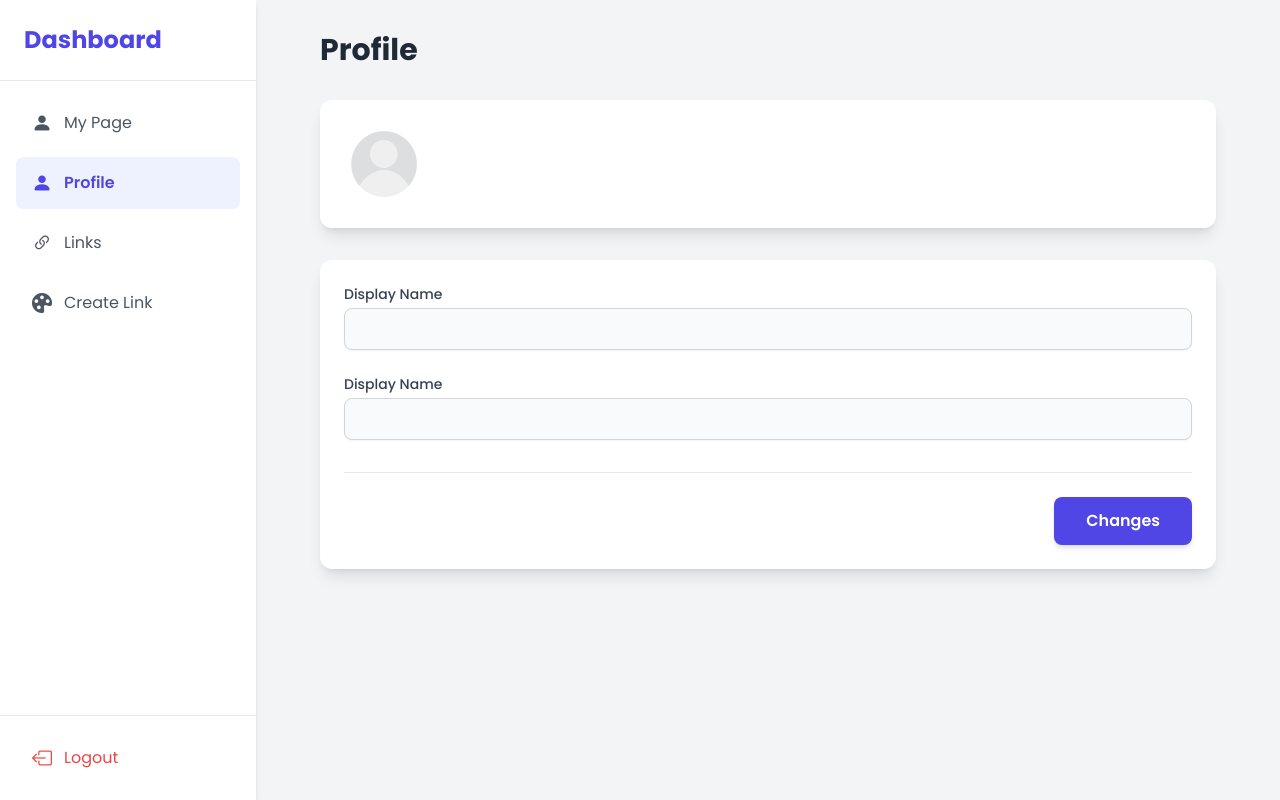
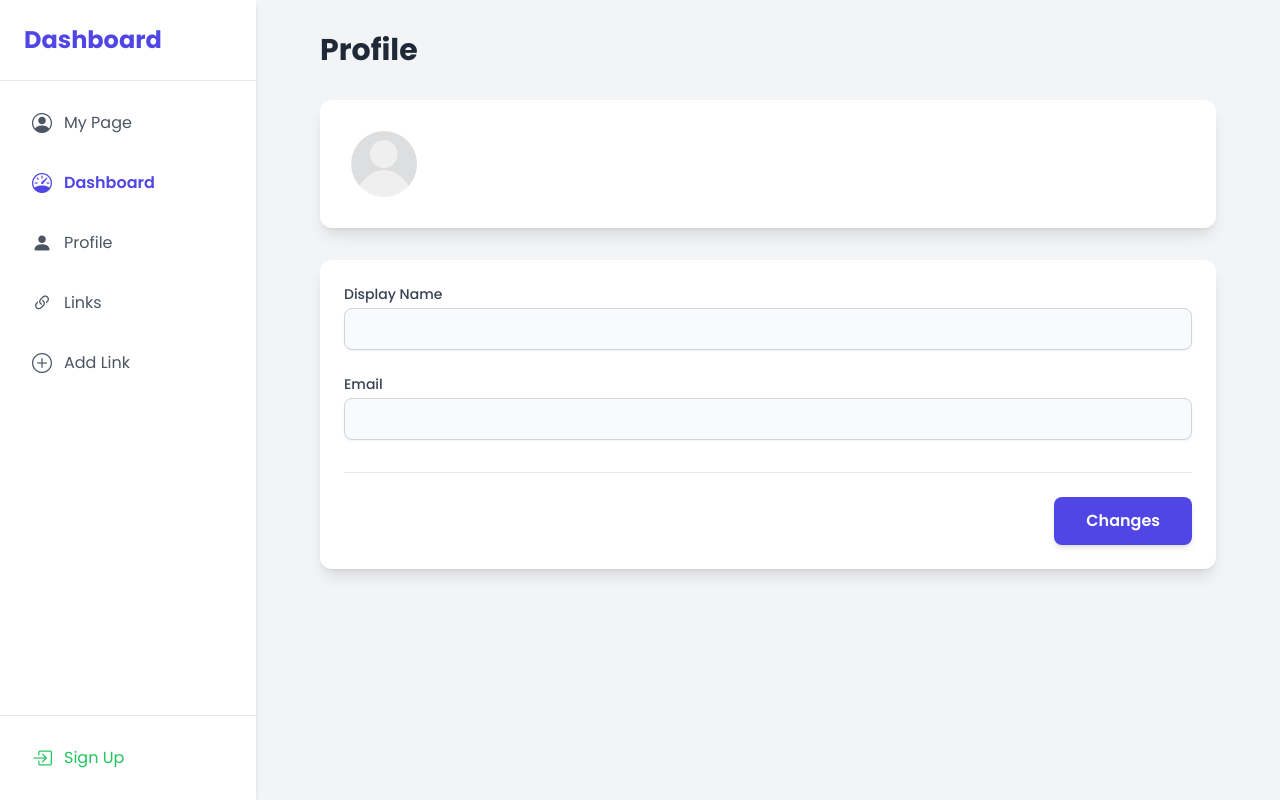
Before and after one commit to Esmat434/LinkHub, a Django app: template accounts/templates/accounts/profile.html in a window 1280 px wide. Run offline with Django 5.2, Linux system fonts and the light colour scheme; the template is opened without the code that fills it, so the values that code supplies are empty; parts of the project's set-up code (start-up, migrations or seed data) failed here and were passed over; some libraries are stand-ins or nearby versions.

Commit message:
fix profile template in accounts app

```diff
--- a/accounts/templates/accounts/profile.html
+++ b/accounts/templates/accounts/profile.html
@@ -1,17 +1,14 @@
+{% extends 'base.html' %}
 {% load static %}
-<!DOCTYPE html>
-<html lang="en">
-<head>
-    <meta charset="UTF-8">
-    <meta name="viewport" content="width=device-width, initial-scale=1.0">
-    <title>Account Management | My Linktree Clone</title>
 
-    <script src="https://cdn.tailwindcss.com"></script>
+{% block title %} Account Management | My Linktree Clone {% endblock %}
 
+{% block links %}
     <link rel="stylesheet" href="https://cdn.jsdelivr.net/npm/bootstrap-icons@1.11.3/font/bootstrap-icons.min.css">
+    <link href="https://fonts.googleapis.com/css2?family=Poppins:wght@300;400;500;600;700&display=swap" rel="stylesheet">
+{% endblock %}
 
-    <link href="https://fonts.googleapis.com/css2?family=Poppins:wght@300;400;500;600;700&display=swap" rel="stylesheet">
-
+{% block styles %}
     <style>
         body {
             font-family: 'Poppins', sans-serif;
@@ -26,36 +23,9 @@
         ::-webkit-scrollbar-thumb { background: #888; border-radius: 4px; }
         ::-webkit-scrollbar-thumb:hover { background: #555; }
     </style>
-</head>
-<body class="dark:bg-gray-900">
+{% endblock %}
 
-    <div class="flex min-h-screen">
-        <aside class="w-64 bg-white dark:bg-gray-800 shadow-md hidden lg:flex flex-col">
-            <div class="p-6 text-2xl font-bold text-indigo-600 dark:text-indigo-400 border-b dark:border-gray-700">
-                Dashboard
-            </div>
-            <nav class="flex-1 p-4 space-y-2">
-                <a href="#" class="flex items-center px-4 py-3 text-gray-600 dark:text-gray-300 hover:bg-gray-100 dark:hover:bg-gray-700 rounded-lg">
-                    <i class="bi bi-person-fill text-xl mr-3"></i> My Page
-                </a>
-                <a href="{% url 'accounts:profile' %}" class="flex items-center px-4 py-3 text-indigo-600 bg-indigo-50 dark:bg-gray-700 dark:text-white rounded-lg font-semibold">
-                    <i class="bi bi-person-fill text-xl mr-3"></i> Profile
-                </a>
-                <a href="#" class="flex items-center px-4 py-3 text-gray-600 dark:text-gray-300 hover:bg-gray-100 dark:hover:bg-gray-700 rounded-lg">
-                    <i class="bi bi-link-45deg text-xl mr-3"></i> Links
-                </a>
-                <a href="#" class="flex items-center px-4 py-3 text-gray-600 dark:text-gray-300 hover:bg-gray-100 dark:hover:bg-gray-700 rounded-lg">
-                    <i class="bi bi-palette-fill text-xl mr-3"></i> Create Link
-                </a>
-            </nav>
-            <div class="p-4 border-t dark:border-gray-700">
-                 <a href="{% url 'accounts:logout' %}" class="flex items-center px-4 py-3 text-red-500 hover:bg-red-50 dark:hover:bg-gray-700 rounded-lg">
-                    <i class="bi bi-box-arrow-left text-xl mr-3"></i> Logout
-                </a>
-            </div>
-        </aside>
-
-        <main class="flex-1 p-4 sm:p-6 lg:p-8">
+{% block content %}
     {% if messages %}
         {% for message in messages %}
             <div
@@ -81,7 +51,6 @@
     {% endif %}
     <div class="w-full max-w-4xl mx-auto">
         <h1 class="text-3xl font-bold text-gray-800 dark:text-white mb-8">Profile</h1>
-
         <div class="bg-white dark:bg-gray-800 p-6 rounded-xl shadow-lg mb-8">
             <div class="flex items-center space-x-6">
                 {% if user.avatar %}
@@ -98,7 +67,7 @@
                     <input type="text" id="display-name" readonly value="{{ user.username }}" class="mt-1 block w-full px-4 py-2 bg-gray-50 dark:bg-gray-700 border border-gray-300 dark:border-gray-600 rounded-lg shadow-sm focus:ring-indigo-500 focus:border-indigo-500 text-gray-800 dark:text-white">
                 </div>
                 <div>
-                            <label for="display-name" class="block text-sm font-medium text-gray-700 dark:text-gray-300">Display Name</label>
+                    <label for="display-name" class="block text-sm font-medium text-gray-700 dark:text-gray-300">Email</label>
                     <input type="text" id="display-name" readonly value="{{ user.email }}" class="mt-1 block w-full px-4 py-2 bg-gray-50 dark:bg-gray-700 border border-gray-300 dark:border-gray-600 rounded-lg shadow-sm focus:ring-indigo-500 focus:border-indigo-500 text-gray-800 dark:text-white">
                 </div>
             </div>
@@ -109,9 +78,9 @@
             </div>
         </div>
     </div>
-        </main>
-    </div>
+{% endblock %}
 
+{% block scripts %}
     <script>
         // Simple character counter for the bio textarea
         const bioTextarea = document.getElementById('bio');
@@ -131,5 +100,4 @@
         // Initialize count on page load
         bioCharCount.textContent = bioTextarea.value.length;
     </script>
-</body>
-</html>
+{% endblock %}
```
Lines whose indentation alone changed are shown as unchanged.
